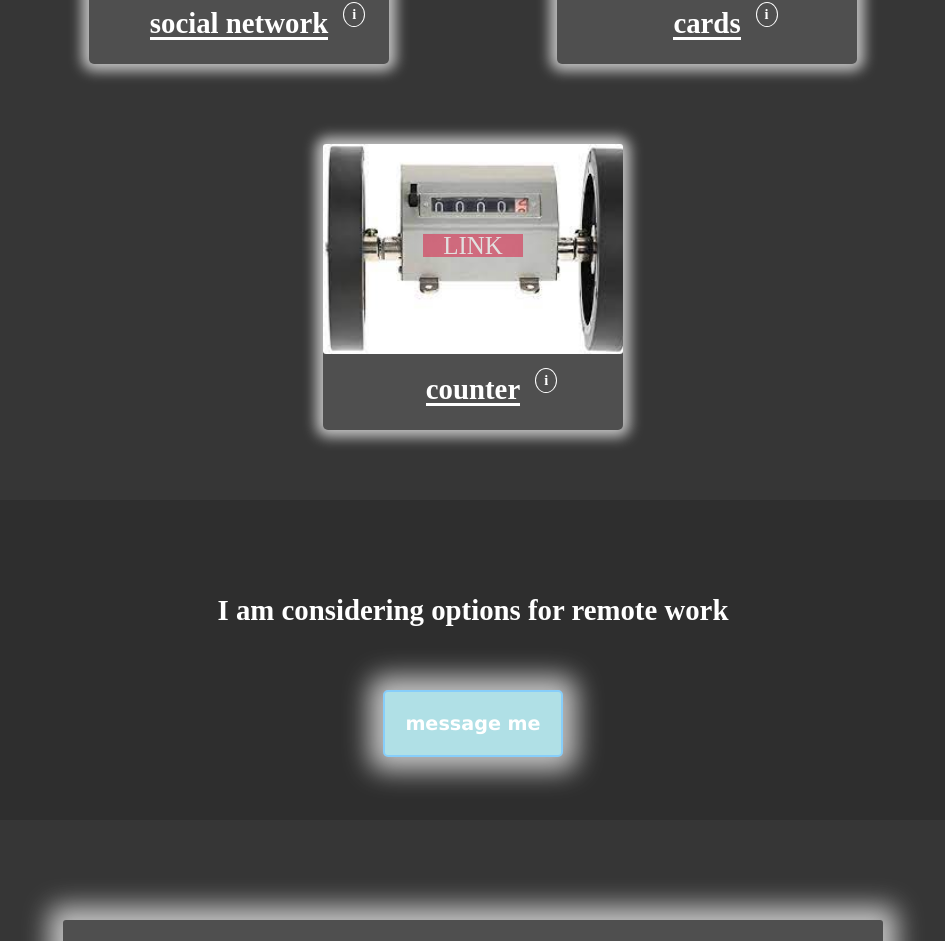
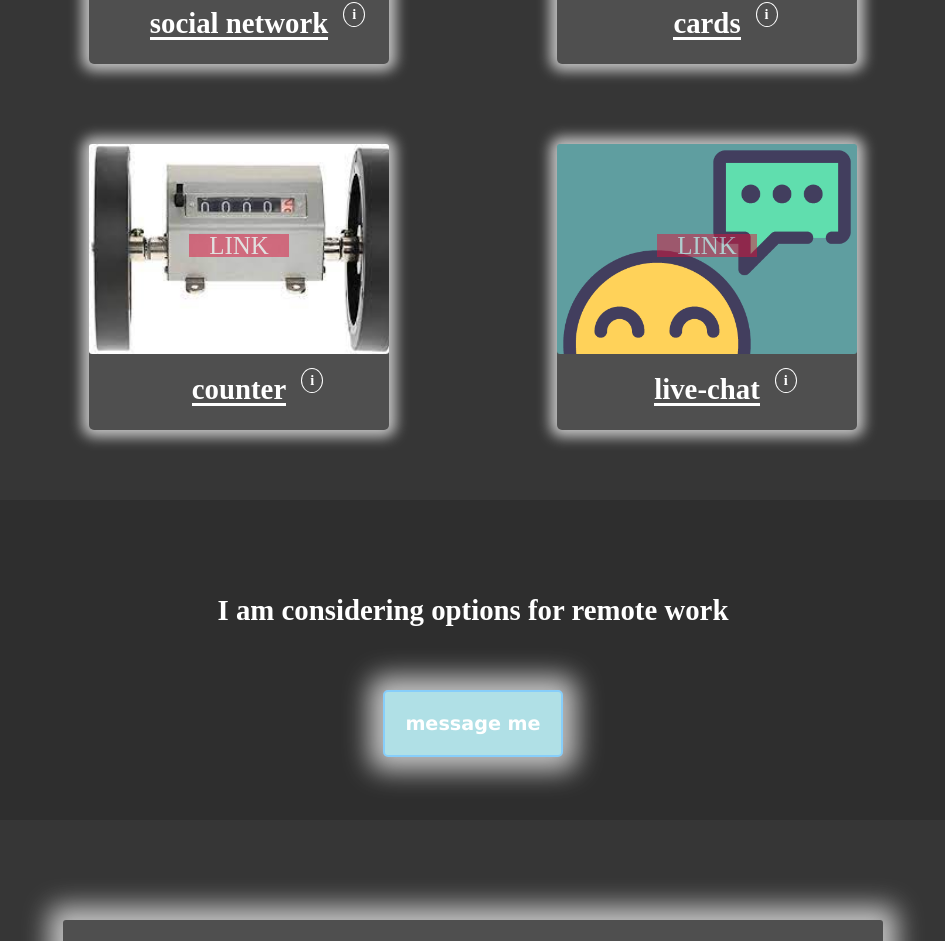
Before and after one commit to serIvanich/portfolio, a React (Create React App) app: page / in a window 1280 px wide. Shown: the part 2984-3925 px from the top of the page, without its empty margins (167-1112 px from the left). Built offline with nearby package versions, Linux system fonts and the light colour scheme.

Commit message:
added new pet project live-chat

```diff
--- a/src/assets/links/project-links.js
+++ b/src/assets/links/project-links.js
@@ -7,5 +7,6 @@ export const projectLinks = {
   knowledgeCards: 'https://serIvanich.github.io/knowledge-cards',
   shoppingCart: 'https://serivanich.github.io/shopping-cart',
   setGradient: 'https://serivanich.github.io/gradients-constructor',
-  notebook: ' https://serivanich.github.io/my-notebook'
+  notebook: ' https://serivanich.github.io/my-notebook',
+  liveChat: 'https://firetest-eb312.web.app/',
 }
--- a/src/assets/text-description/projects-description.js
+++ b/src/assets/text-description/projects-description.js
@@ -42,4 +42,6 @@ export const projectsDescription = {
   Also React-Redux, formik, react-thunk, SASS helped me to write this code more easily and conveniently.
   There are  tests for control functions reducer and thunk in the project
   `,
+  descriptionChat: `This project helps learning and practice with Firebase.
+  It's in work...`
 }
--- a/src/features/projects/Projects.jsx
+++ b/src/features/projects/Projects.jsx
@@ -9,13 +9,33 @@ import counterImage from './../../assets/image/counter-image.jpg'
 import shoppingCartImage from './../../assets/image/shopping-cart-image.png'
 import gradientImage from './../../assets/image/gradient-image.png'
 import notebookImage from './../../assets/image/notebook-image.png'
+import chatImage from './../../assets/image/chat-image.png'
 import { projectLinks } from '../../assets/links/project-links'
 import { projectsDescription } from '../../assets/text-description/projects-description';
 
 export const Projects = () => {
 
-  const {todolist, socialNetwork, knowledgeCards, counter, shoppingCart, setGradient, notebook} = projectLinks
-  const {descriptionTodoList, descriptionGradients, descriptionShoppingCart, descriptionMyNotebook, descriptionCounter, descriptionSocialNetwork, descriptionCards} = projectsDescription
+  const {
+          todolist,
+          socialNetwork,
+          knowledgeCards,
+          counter,
+          shoppingCart,
+          setGradient,
+          notebook,
+          liveChat
+        } = projectLinks
+
+  const {
+          descriptionTodoList,
+          descriptionGradients,
+          descriptionShoppingCart,
+          descriptionMyNotebook,
+          descriptionCounter,
+          descriptionSocialNetwork,
+          descriptionCards,
+          descriptionChat,
+        } = projectsDescription
 
   const socialImg = createBackgroundStyles(socialNetImage)
   const todoListImg = createBackgroundStyles(todoImage)
@@ -24,6 +44,7 @@ export const Projects = () => {
   const shoppingCartImg = createBackgroundStyles(shoppingCartImage)
   const gradientImg = createBackgroundStyles(gradientImage)
   const notebookImg = createBackgroundStyles(notebookImage)
+  const chatImg = createBackgroundStyles(chatImage)
 
   function createBackgroundStyles(url) {
     return {
@@ -66,6 +87,11 @@ export const Projects = () => {
                 projectDescription={descriptionCounter}
                 style={counterImg} linkTo={counter}
             />
+            <Project projectTitle={'live-chat'}
+                projectDescription={descriptionChat}
+                style={chatImg} linkTo={liveChat}
+            />
+
         </div>
       </div>
     </div>
```
Also changed, not shown: src/assets/image/chat-image.png (added).
